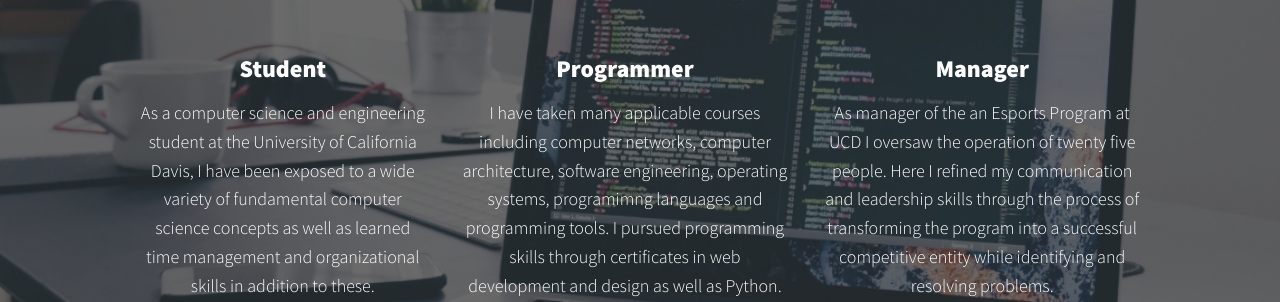
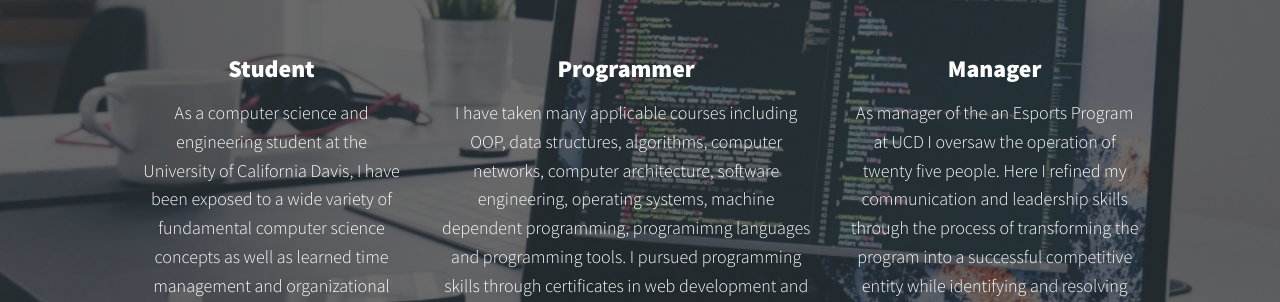
Before and after one commit to Braxai/portfolio-website, a plain HTML site: page Personal Website/index.html in a window 1280 px wide. Shown: the part 650-952 px from the top of the page. Drawn offline with nearby package versions, Linux system fonts and the light colour scheme.

Commit message:
update programmer description

```diff
--- a/Personal Website/index.html
+++ b/Personal Website/index.html
@@ -56,8 +56,8 @@
 
                 <div class="experience">
                     <h3>Programmer</h3>
-                    <p>I have taken many applicable courses including computer networks, computer architecture,
-                    software engineering, operating systems, programimng languages and programming tools. I
+                    <p>I have taken many applicable courses including OOP, data structures, algorithms, computer networks, computer architecture,
+                    software engineering, operating systems, machine dependent programming, programimng languages and programming tools. I
                     pursued programming skills through certificates in web development and design as well as Python.
                     </p>
                 </div> <!-- / experience -->
```
